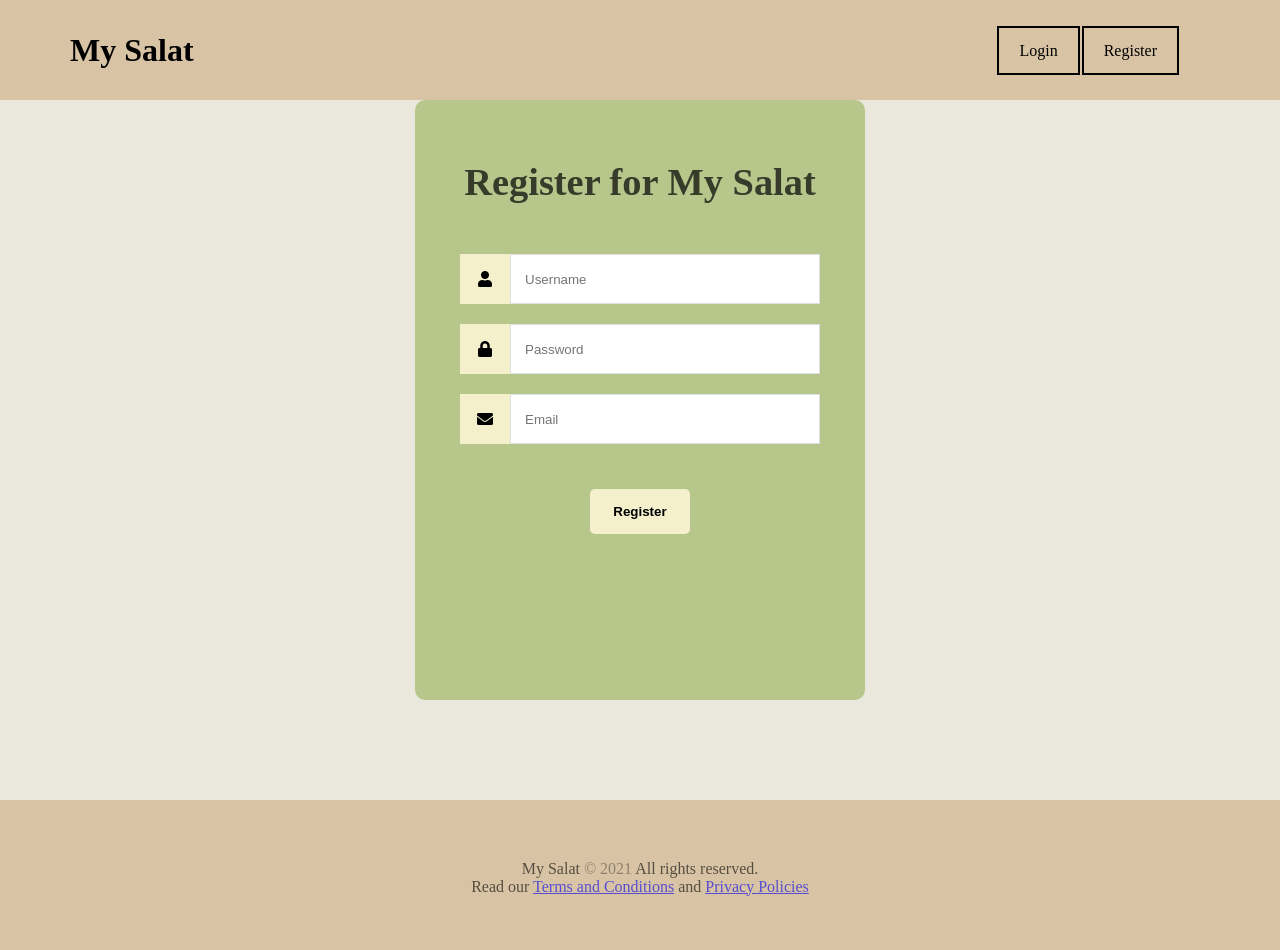
After one commit to MoTalhaK/adhan-web, a PHP site: page /register.php in a window 1280 px wide. The commit adds this page. Run offline with PHP 8.4, Linux system fonts and the light colour scheme.

Commit message:
user registration
+footer
+styling for user registration page

```diff
--- /dev/null
+++ b/footer.css
@@ -0,0 +1,35 @@
+.footer-container {
+    display: flex;
+    /*justify-content: flex-start;*/
+    justify-content: center;
+    align-items: center;
+    height: 150px;
+    background: #d8c3a5;
+}
+
+footer {
+    width: auto;
+}
+
+footer .profile-links {
+    margin: auto;
+}
+
+footer .footnote {
+    text-align: center;
+    margin-top: 5px;
+    /*margin-left: 50px;*/
+    color: black;
+    opacity: 0.6;
+}
+
+footer .footnote .copyright {
+    color: #625449;
+}
+
+/*@media screen and (max-width: 768px) {*/
+    /*.footer-container {*/
+        /*text-align: center;*/
+        /*width: 100%;*/
+    /*}*/
+/*}*/
--- /dev/null
+++ b/register.css
@@ -0,0 +1,74 @@
+.register-container {
+    display: flex;
+    flex-direction: column;
+    /*justify-content: center;*/
+    width: 100%;
+    max-width: 450px;
+    height: 600px;
+    border-radius: 10px;
+    /*background: #625449;*/
+    background: #B7C68B;
+    padding: 40px;
+    /*margin-top: 50px;*/
+}
+
+.register-title {
+    opacity: 0.7;
+    margin-top: 20px;
+    font-size: 2.4rem;
+    font-weight: 600;
+}
+
+.register-container form {
+    display: flex;
+    flex-wrap: wrap;
+    justify-content: center;
+    padding-top: 50px;
+}
+
+.register-container form label {
+    display: flex;
+    justify-content: center;
+    align-items: center;
+    width: 50px;
+    height: 50px;
+    /*background-color: #3274d6;*/
+    background: #F4F0CB;
+    color: #000000;
+}
+
+.register-container form input[type="password"],
+.register-container form input[type="text"],
+.register-container form input[type="email"] {
+    width: 310px;
+    height: 50px;
+    border: 1px solid #dee0e4;
+    margin-bottom: 20px;
+    padding: 0 14px;
+    outline: none;
+}
+
+.register-container form input[type="password"]:focus,
+.register-container form input[type="text"]:focus,
+.register-container form input[type="email"]:focus {
+    border: 2px solid #c8c49f;
+}
+
+.register-container form input[type="submit"] {
+    width: 100%;
+    max-width: 100px;
+    padding: 15px;
+    margin-top: 25px;
+    background: #F4F0CB;
+    border: 0;
+    border-radius: 5px;
+    cursor: pointer;
+    font-weight: bold;
+    color: #000000;
+    transition: background-color 0.2s;
+}
+
+.register-container form input[type="submit"]:hover {
+    background-color: #e3dfbe;
+    transition: background-color 0.2s;
+}
--- /dev/null
+++ b/register.php
@@ -0,0 +1,82 @@
+<!DOCTYPE html>
+<html lang="en">
+<head>
+    <meta charset="UTF-8">
+    <title>Adhan App</title>
+    <meta name="viewport" content="width=device-width, initial-scale=1">
+<!--    <link href="https://cdn.jsdelivr.net/npm/bootstrap@5.0.0-beta1/dist/css/bootstrap.min.css" rel="stylesheet"-->
+<!--          integrity="sha384-giJF6kkoqNQ00vy+HMDP7azOuL0xtbfIcaT9wjKHr8RbDVddVHyTfAAsrekwKmP1" crossorigin="anonymous">-->
+    <link rel="stylesheet" href="https://use.fontawesome.com/releases/v5.15.1/css/all.css"
+          integrity="sha384-vp86vTRFVJgpjF9jiIGPEEqYqlDwgyBgEF109VFjmqGmIY/Y4HV4d3Gp2irVfcrp" crossorigin="anonymous">
+    <link rel="stylesheet" href="./register.css">
+    <link rel="stylesheet" href="./style.css">
+    <link rel="stylesheet" href="./footer.css">
+    <script src="https://code.jquery.com/jquery-3.5.1.js"
+            integrity="sha256-QWo7LDvxbWT2tbbQ97B53yJnYU3WhH/C8ycbRAkjPDc=" crossorigin="anonymous"></script>
+</head>
+<body>
+<header>
+    <div>
+        <h1 id="main-title">My Salat</h1>
+        <div class="timer">
+            <h2 id="next-prayer-text"></h2>
+            <h2 id="next-prayer"></h2>
+        </div>
+    </div>
+    <div class="reg">
+        <a class="btn"><span>Login</span></a>
+        <a href="register.php" class="btn"><span>Register</span></a>
+    </div>
+</header>
+<div class="main">
+    <div class="register-container">
+        <div class="register-title">Register for My Salat</div>
+        <form method="post" autocomplete="off" id="reg-form">
+            <label for="username">
+                <i class="fas fa-user"></i>
+            </label>
+            <input type="text" name="username" placeholder="Username" id="username" required>
+            <label for="password">
+                <i class="fas fa-lock"></i>
+            </label>
+            <input type="password" name="password" placeholder="Password" id="password" required>
+            <label for="email">
+                <i class="fas fa-envelope"></i>
+            </label>
+            <input type="email" name="email" placeholder="Email" id="email" required>
+            <input type="submit" value="Register" id="myBtn">
+        </form>
+        <script>
+            $(function () {
+
+                $('form').on('submit', function (e) {
+
+                    e.preventDefault();
+
+                    $.ajax({
+                        type: 'post',
+                        url: 'register-submit.php',
+                        data: $('form').serialize(),
+                        success: function () {
+                            $("#reg-form").html("<div id='message'></div>");
+                            $("#message")
+                                .html("<h2>Registration Successful! You may now login.</h2>");
+                        }
+                    });
+
+                });
+
+            });
+        </script>
+    </div>
+</div>
+<div class="footer-container">
+    <footer>
+        <div class="footnote">
+            My Salat <span class="copyright">© 2021</span> All rights reserved.
+            <p>Read our <a href="index.html">Terms and Conditions</a> and <a href="index.html">Privacy Policies</a></p>
+        </div>
+    </footer>
+</div>
+</body>
+</html>
--- a/style.css
+++ b/style.css
@@ -45,6 +45,7 @@ body {
 .prayer-time {
     margin-top: 10px;
     margin-bottom: 10px;
+    /*font-size: 22px;*/
 }
 
 .prayer-field {
@@ -97,10 +98,10 @@ body {
 header {
     display: flex;
     align-items: center;
-    position: absolute;
+    position: fixed;
     width: 100%;
     height: 100px;
-    margin: 0 auto;
+    /*margin: 0 auto;*/
     background: #d8c3a5;
 }
 
@@ -110,15 +111,48 @@ header div .timer {
     width: auto;
 }
 
+header div.reg {
+    display: flex;
+    width: 100%;
+    max-width: fit-content;
+    position: absolute;
+    right: 100px;
+    /*margin: 0 auto;*/
+}
+
+header div.reg .btn {
+    /*width: 100%;*/
+    max-width: 160px;
+    line-height: 45px;
+    outline: solid 2px #000000;
+    margin: 3px;
+    cursor: pointer;
+    text-decoration: none;
+    color: #000000;
+}
+
+header div.reg .btn:hover {
+    background: yellowgreen;
+    transition-timing-function: ease-in;
+    transition-duration: 0.4s;
+}
+
+header div.reg .btn span {
+    margin-left: 20px;
+    margin-right: 20px;
+}
+
 header div #main-title {
-    width: auto;
-    float: left;
+    /*width: auto;*/
+    /*float: left;*/
 }
 
 header div {
     display: flex;
     align-items: center;
-    width: 1140px;
+    justify-content: space-between;
+    max-width: 1140px;
+    width: 100%;
     margin: 0 auto;
 }
 
```
Also changed, not shown: index.html (+16 -0 lines), register-submit.php (added, +80 -0 lines).
